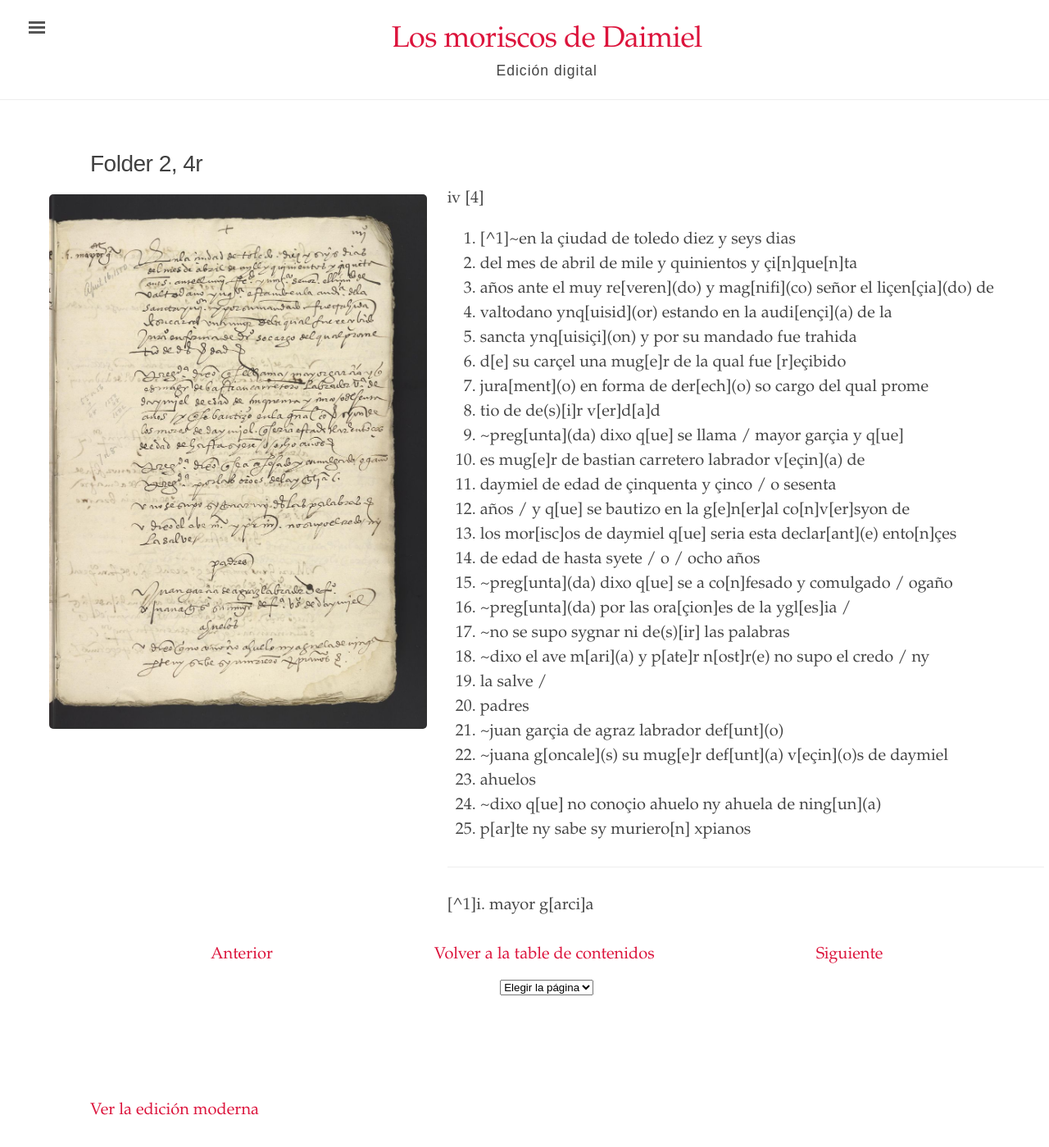
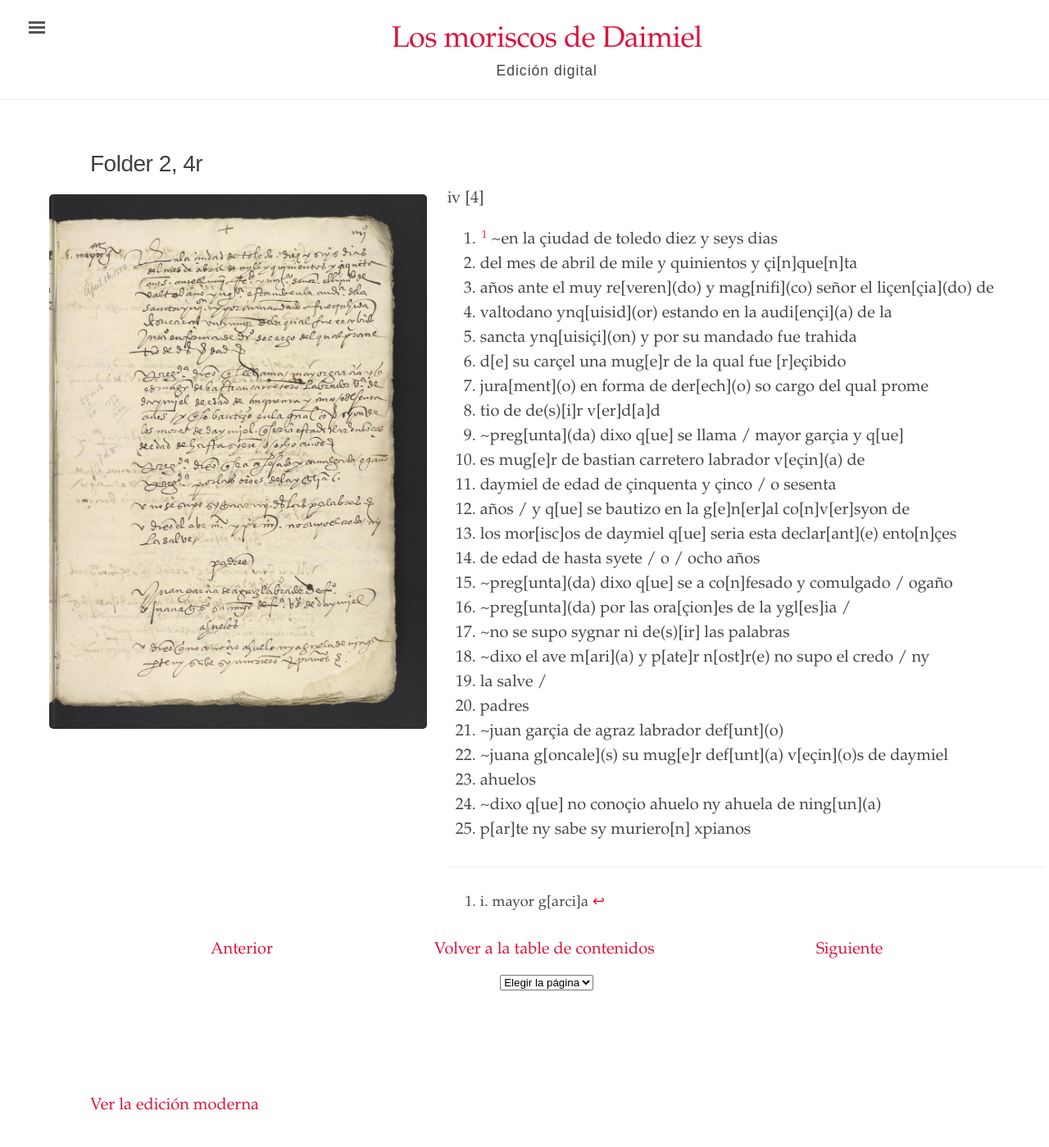
Before and after one commit to digbmc/moriscos-daimel, a Jekyll site: the page built from _texts/folder-2-4r.md, in a window 1280 px wide and 1400 px high. Shown: the whole window at 82% size. Built offline with Jekyll 4.4.1, drawn with Linux system fonts in a browser that asks for light colours.

Commit message:
Update folder-2-4r.md

```diff
--- a/_texts/folder-2-4r.md
+++ b/_texts/folder-2-4r.md
@@ -7,7 +7,7 @@ order: 7
 ---
 iv \[4\]
 
-1. [^1]~en la çiudad de toledo diez y seys dias
+1. [^1] ~en la çiudad de toledo diez y seys dias
 2. del mes de abril de mile y quinientos y çi\[n\]que\[n\]ta
 3. años ante el muy re\[veren\](do) y mag\[nifi\](co) señor el liçen\[çia\](do) de
 4. valtodano ynq\[uisid\](or) estando en la audi\[ençi\](a) de la
@@ -35,4 +35,4 @@ iv \[4\]
 
 <hr>
 
-[^1]i. mayor g\[arci\]a
+[^1]: i. mayor g\[arci\]a
```
